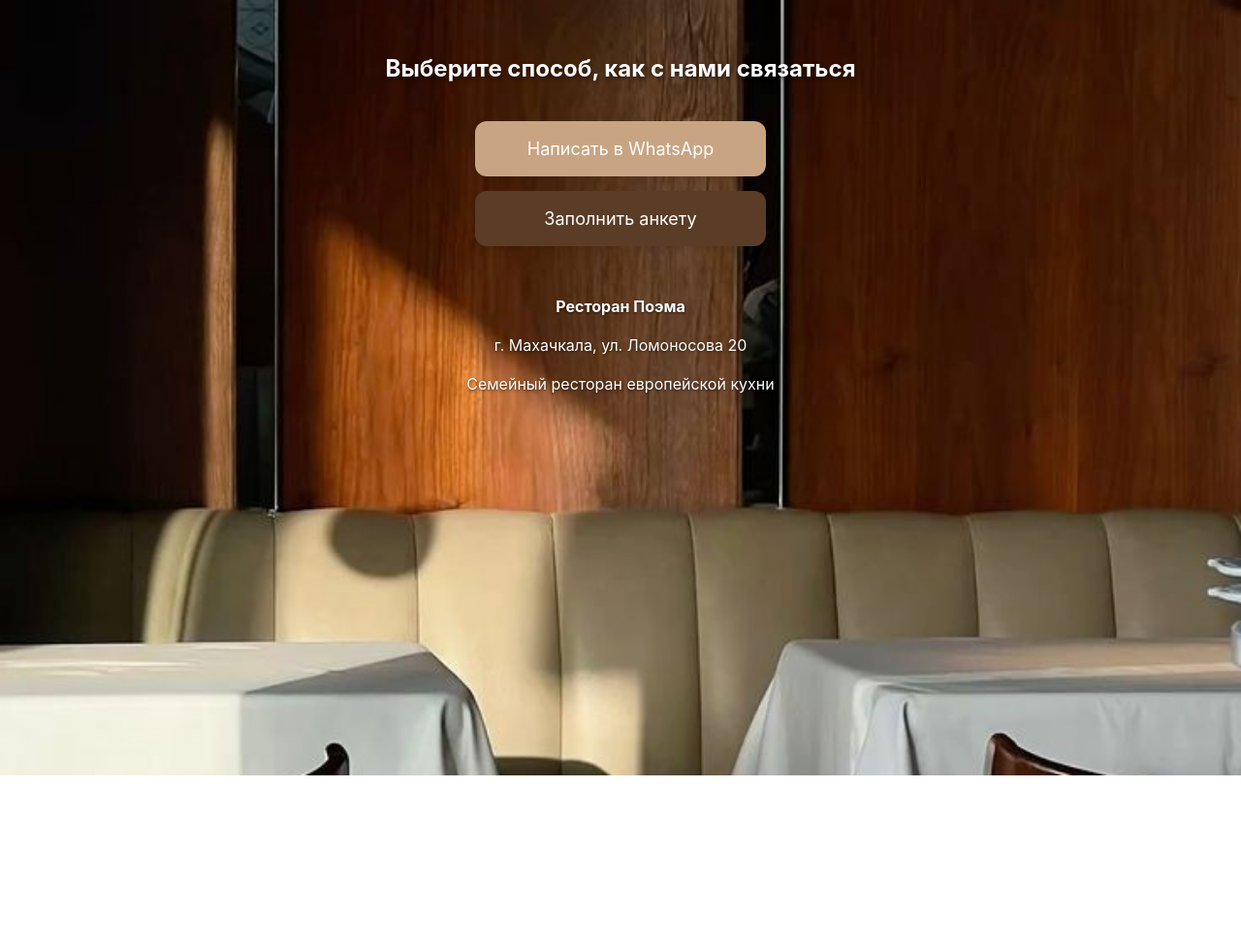
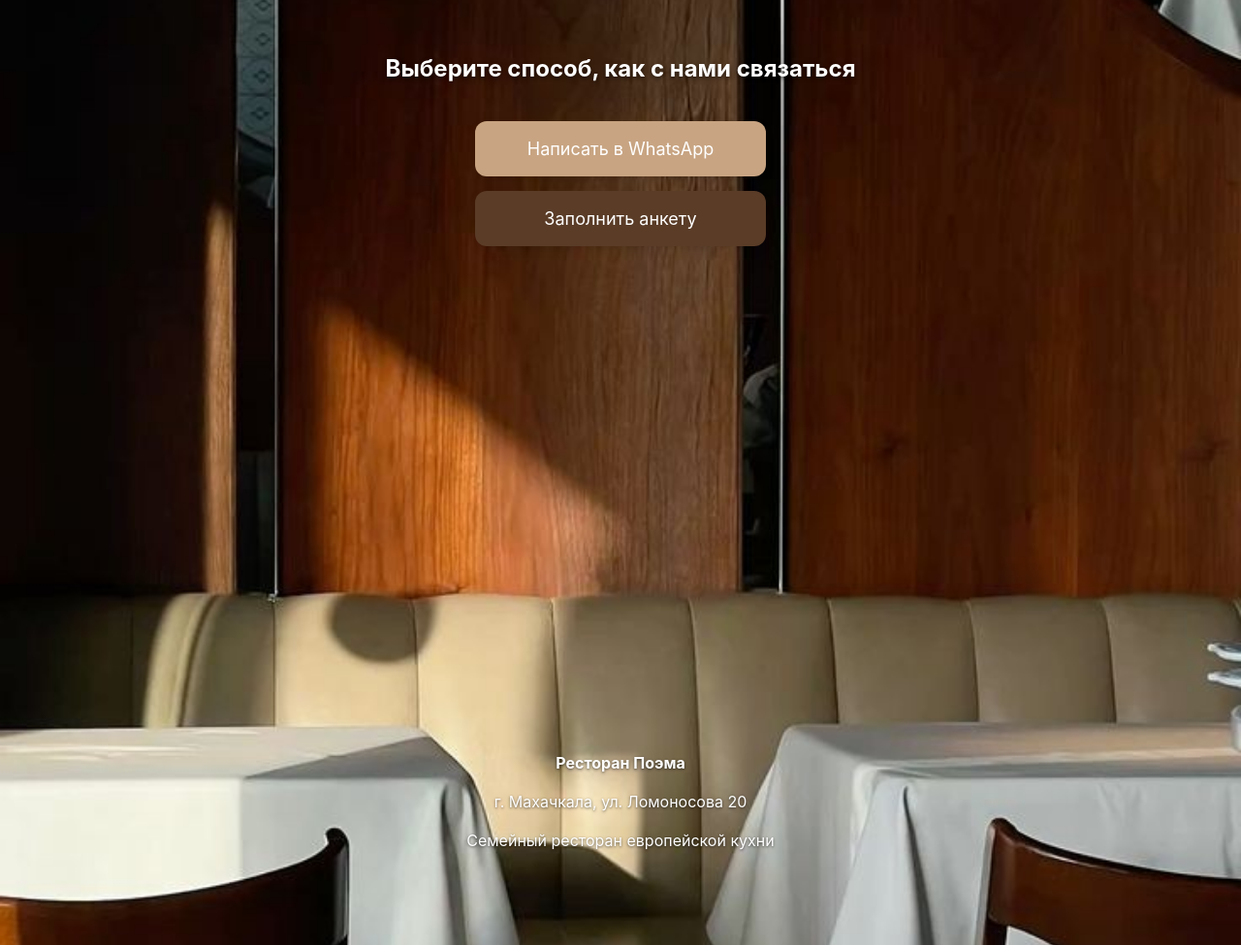
Before and after one commit to BarGam/contact-qr-page, a plain HTML site: page index.html in a window 1280 px wide. Shown: the whole page at 97% size. Before the commit the page ends 800 px from the top, so only its background shows below. Drawn offline with Linux system fonts and the light colour scheme.

Commit message:
Update index.html
nlnlnln

```diff
--- a/index.html
+++ b/index.html
@@ -57,7 +57,7 @@
     }
 
     .footer {
-      margin-top: 50px;
+     margin-top: 42%;
       font-size: 16px;
       line-height: 1.5;
       color: #fff;
```
